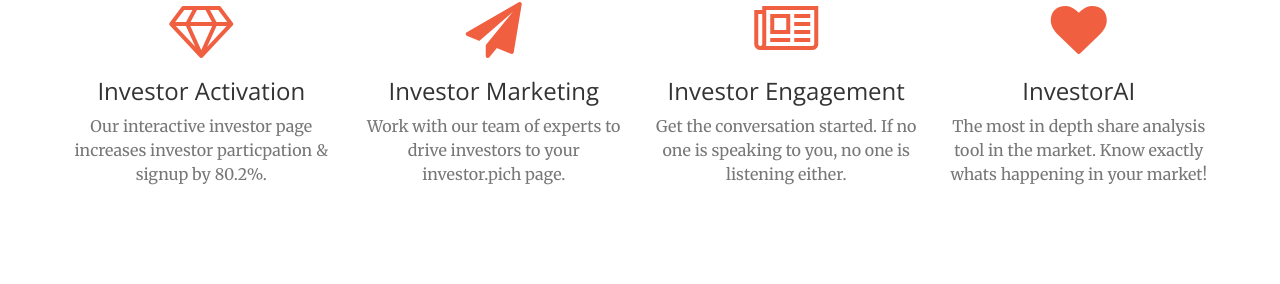
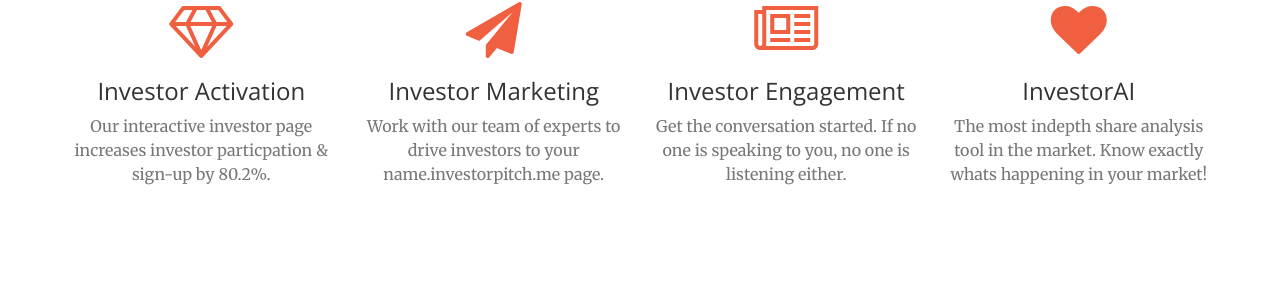
Before and after one commit to yusetc/investorpitch.me, a Jekyll site: the page built from index.html, in a window 1280 px wide and 900 px high, scrolled down 950 px. Shown: the part 144-428 px from the top of the window. Built offline with Jekyll 4.4.1, drawn with Linux system fonts in a browser that asks for light colours.

Commit message:
Update services.html

```diff
--- a/_includes/services.html
+++ b/_includes/services.html
@@ -13,14 +13,14 @@
                 <div class="service-box">
                     <i class="fa fa-4x fa-diamond wow bounceIn text-primary"></i>
                     <h3>Investor Activation</h3>
-                    <p class="text-muted">Our interactive investor page increases investor particpation & signup by 80.2%.</p>
+                    <p class="text-muted">Our interactive investor page increases investor particpation & sign-up by 80.2%.</p>
                 </div>
             </div>
             <div class="col-lg-3 col-md-6 text-center">
                 <div class="service-box">
                     <i class="fa fa-4x fa-paper-plane wow bounceIn text-primary" data-wow-delay=".1s"></i>
                     <h3>Investor Marketing</h3>
-                    <p class="text-muted">Work with our team of experts to drive investors to your investor.pich page.</p>
+                    <p class="text-muted">Work with our team of experts to drive investors to your name.investorpitch.me page.</p>
                 </div>
             </div>
             <div class="col-lg-3 col-md-6 text-center">
@@ -34,7 +34,7 @@
                 <div class="service-box">
                     <i class="fa fa-4x fa-heart wow bounceIn text-primary" data-wow-delay=".3s"></i>
                     <h3>InvestorAI</h3>
-                    <p class="text-muted">The most in depth share analysis tool in the market. Know exactly whats happening in your market!</p>
+                    <p class="text-muted">The most indepth share analysis tool in the market. Know exactly whats happening in your market!</p>
                 </div>
             </div>
         </div>
```
